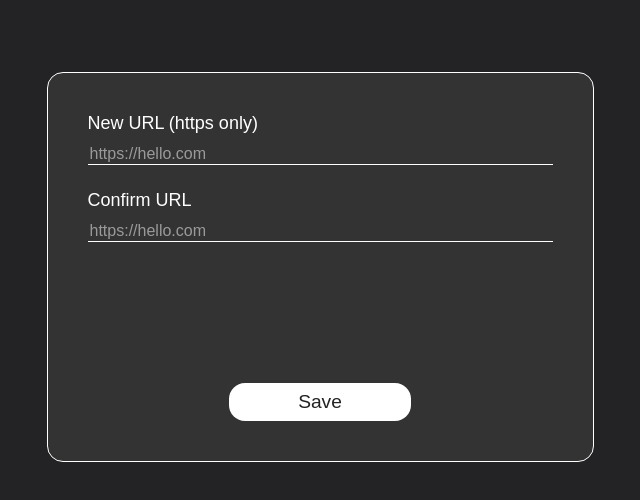
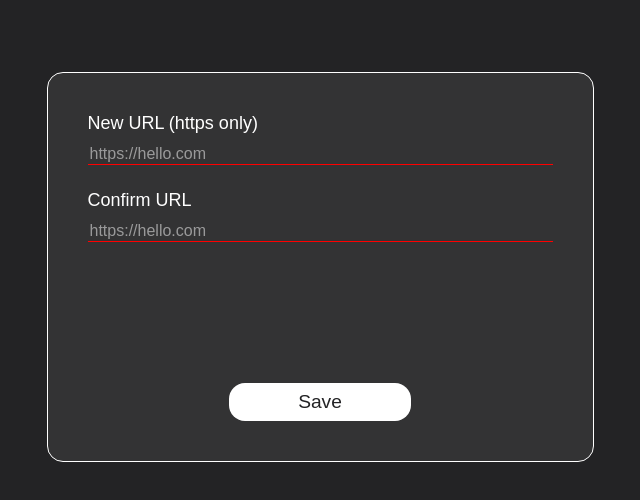
Before and after one commit to ShibutElizabeth/tagvenue-test, a Vue app: page / in a window 1280 px wide. Shown: the top 500 px of the page, without its empty margins (320-960 px from the left). Built offline with nearby package versions, Linux system fonts and the light colour scheme.

Commit message:
feat: each field checkup

```diff
--- a/src/App.vue
+++ b/src/App.vue
@@ -1,8 +1,8 @@
 <template>
     <div :class="$style.container">
         <div :class="$style.form">
-            <URLInput label="New URL (https only)" @checkInput="updateFirstUrl"></URLInput>
-            <URLInput label="Confirm URL" @checkInput="updateSecondUrl"></URLInput>
+            <URLInput label="New URL (https only)" @checkInput="updateFirstUrl" :checkInvalidUrl="checkInvalidUrl"></URLInput>
+            <URLInput label="Confirm URL" @checkInput="updateSecondUrl" :checkInvalidUrl="checkInvalidUrl"></URLInput>
 
             <div :class="$style.errors">
                 <Error message="Provided URLs must be the same!" v-show="equalityError"></Error>
@@ -47,6 +47,10 @@ export default {
                 console.log('error!');
             }
         },
+        checkInvalidUrl(url) {
+            const urlRegex = /^https:\/\/[^\s/$.?#].[^\s]*$/;
+            return !urlRegex.test(url);
+        },
         checkUrls(){
             this.equalityError = this.isNotEqual;
             this.invalidError = this.isInvalidUrl;
@@ -69,8 +73,7 @@ export default {
             return this.firstUrl !== this.secondUrl;
         },
         isInvalidUrl() {
-            const urlRegex = /^https:\/\/[^\s/$.?#].[^\s]*$/;
-            return !urlRegex.test(this.firstUrl) || !urlRegex.test(this.secondUrl);
+            return this.checkInvalidUrl(this.firstUrl) || this.checkInvalidUrl(this.secondUrl);
         }
     },
 };
--- a/src/components/URLInput.vue
+++ b/src/components/URLInput.vue
@@ -2,7 +2,7 @@
     <div :class="$style.box">
         <label :class="$style.box__label">{{ label }}</label>
         <input
-            :class="$style.box__input"
+            :class="[$style.box__input,  checkInvalidUrl(urlValue) ? $style.box__input_error : '']"
             type=text
             v-model="urlValue"
             @input="emitUrlValue"
@@ -21,6 +21,10 @@
         placeholder: {
             type: String,
             default: 'https://hello.com'
+        },
+        checkInvalidUrl: {
+            type: Function,
+            default: () => {}
         }
     },
     data() {
@@ -67,4 +71,8 @@
     outline: none;
     border-bottom: 1px solid var(--brand-light);
 }
+
+.box__input_error{
+    border-bottom: 1px solid var(--brand-danger);
+}
 </style>
```
